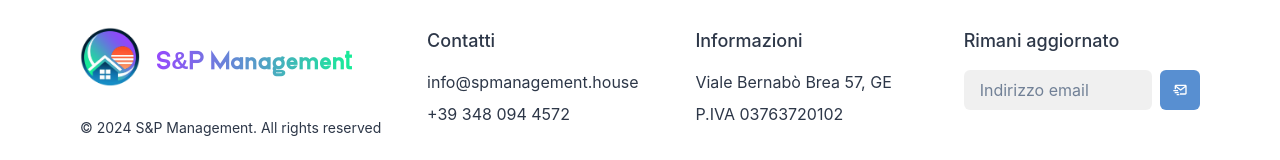
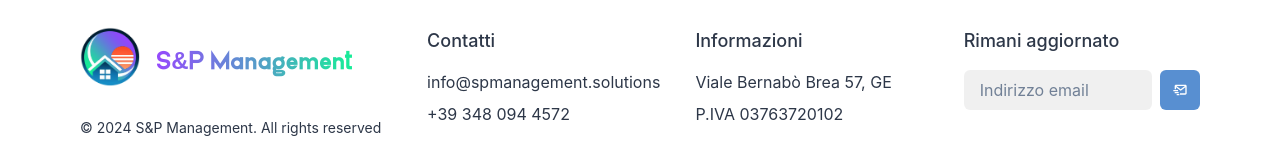
Before and after one commit to francestu96/SandP, a Next.js app: page / in a window 1280 px wide. Shown: the part 5225-5385 px from the top of the page. Built offline with nearby package versions, Linux system fonts and the light colour scheme.

Commit message:
domain change

```diff
--- a/src/elements/Footer.tsx
+++ b/src/elements/Footer.tsx
@@ -83,7 +83,7 @@ export default function Footer() {
           </Stack>
           <Stack align={'flex-start'}>
             <ListHeader>Contatti</ListHeader>
-            <Link href={""}>info@spmanagement.house</Link>
+            <Link href={""}>info@spmanagement.solutions</Link>
             <Link href={""}>+39 348 094 4572</Link>
           </Stack>
           <Stack align={'flex-start'}>
--- a/src/elements/Hero.tsx
+++ b/src/elements/Hero.tsx
@@ -20,7 +20,7 @@ const Hero = () => {
                     Offriamo una valutazione gratuita del vostro immobile, permettendovi di avere una chiara visione del suo potenziale di guadagno.
                 </Text>
                 <HStack>
-                    <Link href="mailto:info@spmanagement.house?subject=Richiesta Valutazione immobile&body=< per cortesia, indicare via dell'immobile, metratura, vani e, ove possibile, qualche fotografia. Grazie >">
+                    <Link href="mailto:info@spmanagement.solutions?subject=Richiesta Valutazione immobile&body=< per cortesia, indicare via dell'immobile, metratura, vani e, ove possibile, qualche fotografia. Grazie >">
                         <Button leftIcon={<EmailIcon/>} rounded={"full"} bg={"main"} color={"white"} _hover={{ bg: "gray.200", color: "gray.700" }}>
                             Valutazione Gratuita
                         </Button>
```
Also changed, not shown: public/benefit-old.png (deleted), public/benefit-old2.png (deleted).
